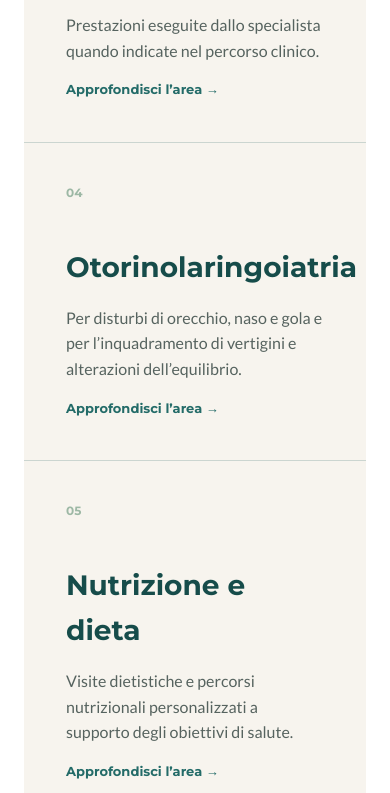
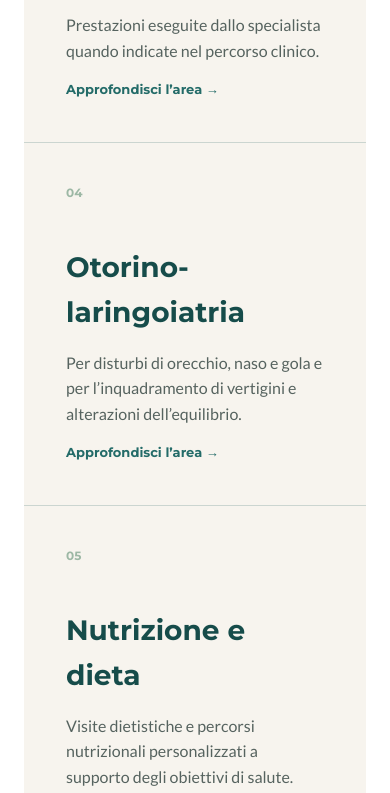
Before and after one commit to RetesiOrg/Fisiosalute, an Astro site: page /equipe-medica in a window 390 px wide. Shown: the part 5506-6299 px from the top of the page. Built offline with nearby package versions, Linux system fonts and the light colour scheme; Astro itself is replaced by a stand-in of ours.

Commit message:
Migliora layout risultati ricerca medici

```diff
--- a/src/pages/equipe-medica.astro
+++ b/src/pages/equipe-medica.astro
@@ -8,7 +8,7 @@ const specialties = [
   ["Fisiatria", "Per l’inquadramento dei disturbi muscoloscheletrici e la definizione del progetto riabilitativo.", "/servizi/area/fisiatria"],
   ["Ortopedia", "Per patologie articolari, indicazioni infiltrative e percorsi prima o dopo un intervento.", "/servizi/area/ortopedia"],
   ["Terapie infiltrative", "Prestazioni eseguite dallo specialista quando indicate nel percorso clinico.", "/servizi/terapie-infiltrative"],
-  ["Otorinolaringoiatria", "Per disturbi di orecchio, naso e gola e per l’inquadramento di vertigini e alterazioni dell’equilibrio.", "/servizi/area/otorinolaringoiatria"],
+  ["Otorino\u00adlaringoiatria", "Per disturbi di orecchio, naso e gola e per l’inquadramento di vertigini e alterazioni dell’equilibrio.", "/servizi/area/otorinolaringoiatria"],
   ["Nutrizione e dieta", "Visite dietistiche e percorsi nutrizionali personalizzati a supporto degli obiettivi di salute.", "/servizi/area/nutrizione-dieta"],
 ];
 ---
@@ -131,6 +131,7 @@ const specialties = [
   const searchInput = document.querySelector("#medical-search") as HTMLInputElement | null;
   const specialtyFilter = document.querySelector("#medical-specialty-filter") as HTMLSelectElement | null;
   const cards = [...document.querySelectorAll<HTMLElement>("[data-medical-card]")];
+  const cardsGrid = document.querySelector(".medical-cards");
   const resultLabel = document.querySelector("[data-medical-results]");
   const emptyLabel = document.querySelector("[data-medical-empty]") as HTMLElement | null;
 
@@ -149,6 +150,7 @@ const specialties = [
       if (isVisible) visible += 1;
     });
 
+    cardsGrid?.classList.toggle("single-result", visible === 1);
     if (resultLabel) resultLabel.textContent = `${visible} ${visible === 1 ? "medico presente" : "medici presenti"}`;
     if (emptyLabel) emptyLabel.hidden = visible !== 0;
   };
@@ -238,6 +240,10 @@ const specialties = [
     grid-template-columns: repeat(2, minmax(0, 1fr));
     gap: 1px;
     background: #cbd5d0;
+  }
+
+  .medical-cards.single-result {
+    grid-template-columns: 1fr;
   }
 
   .medical-card {
@@ -383,7 +389,28 @@ const specialties = [
   }
 
   .medical-specialties .specialty-grid {
+    display: grid;
+    grid-template-columns: repeat(5, minmax(0, 1fr));
+    gap: 1px;
     margin: 0;
+  }
+
+  @media (max-width: 1500px) {
+    .medical-specialties .specialty-grid {
+      grid-template-columns: repeat(3, minmax(0, 1fr));
+    }
+  }
+
+  @media (max-width: 900px) {
+    .medical-specialties .specialty-grid {
+      grid-template-columns: repeat(2, minmax(0, 1fr));
+    }
+  }
+
+  @media (max-width: 600px) {
+    .medical-specialties .specialty-grid {
+      grid-template-columns: 1fr;
+    }
   }
 
   @media (max-width: 1100px) {
```
